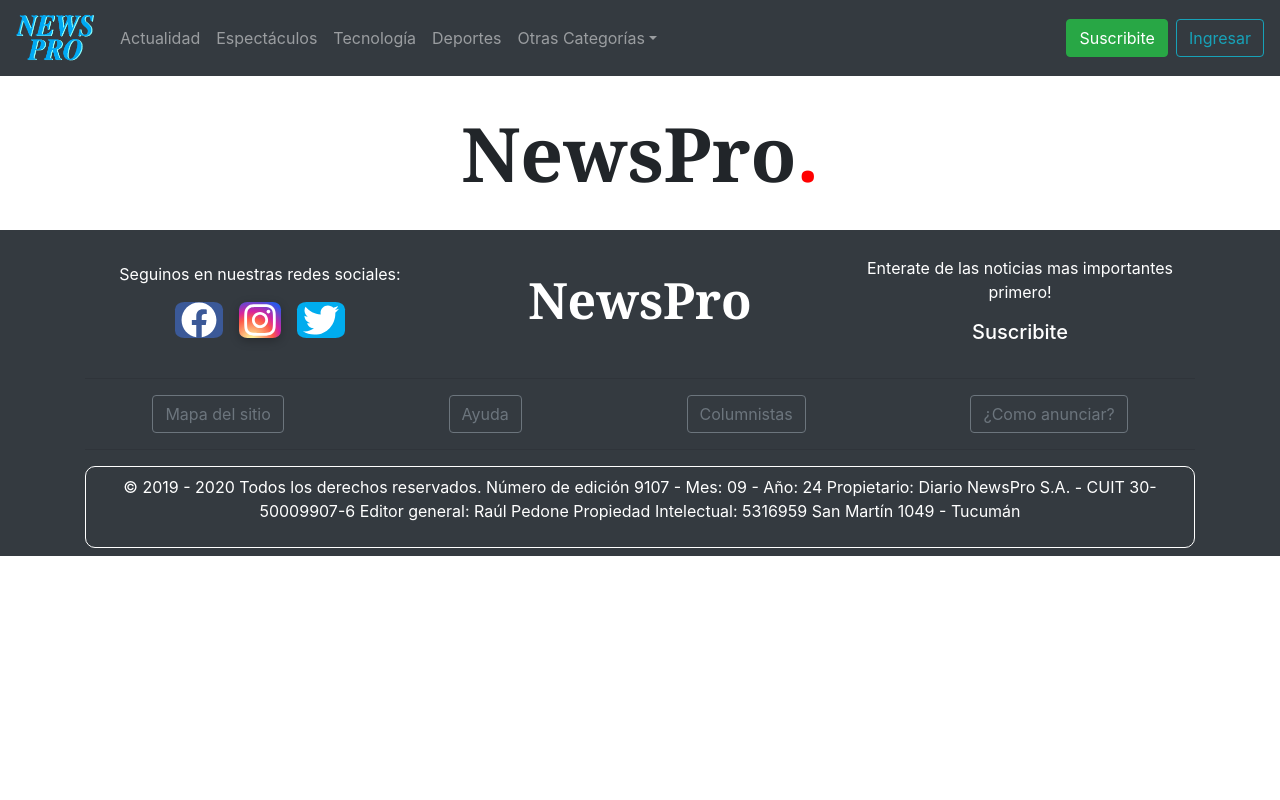
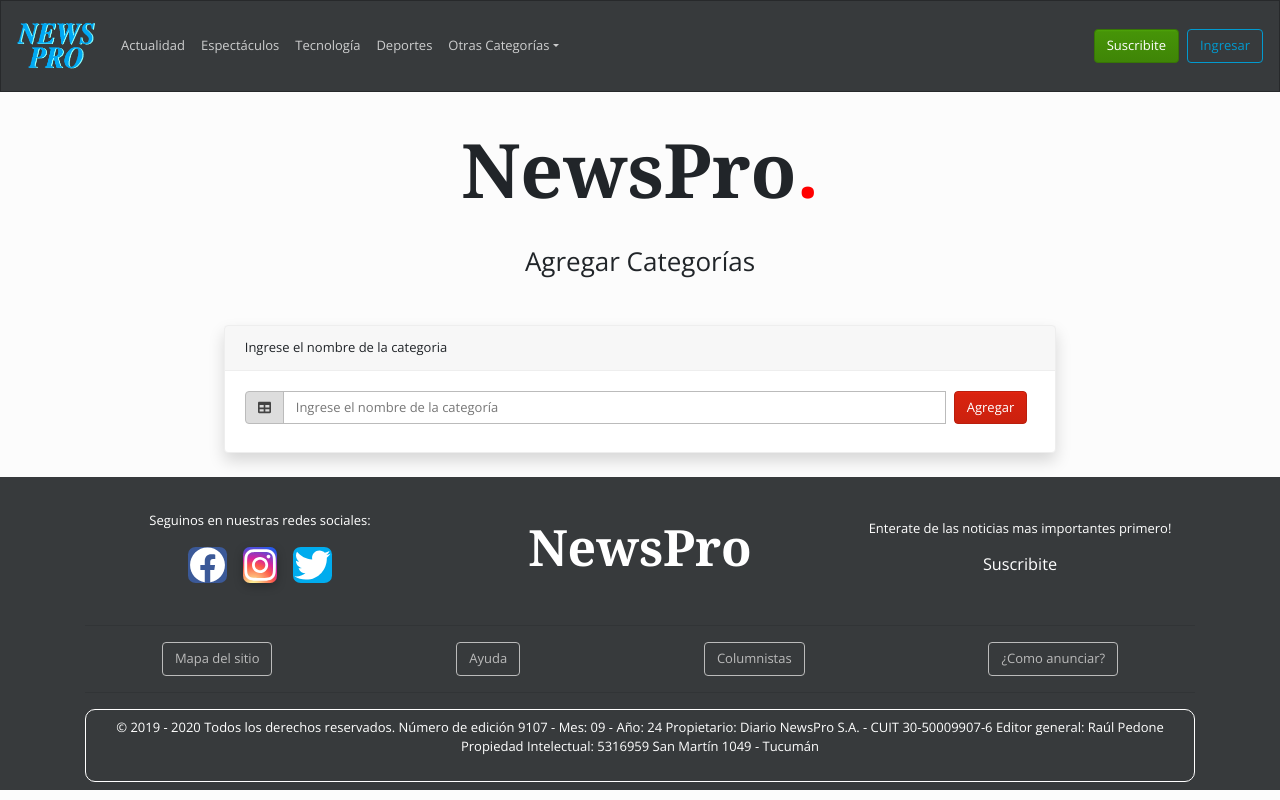
Before and after one commit to MChanoM/ProyectoFinal, a React (Create React App) app: page /categoria/nueva in a window 1280 px wide. Built offline with nearby package versions, Linux system fonts and the light colour scheme.

Commit message:
se agregó el maquetado de agregar Categoria

```diff
--- a/src/App.js
+++ b/src/App.js
@@ -1,8 +1,9 @@
 import React from 'react';
 import './App.css';
-import 'bootstrap/dist/css/bootstrap.min.css';
+import './bootstrap.min.css';
 import PaginaInicio from './components/principal/PaginaInicio';
 import AgregarNoticia from './components/abm/abmNoticias/AgregarNoticia';
+import AgregarCategoria from './components/abm/abmCategorias/AgregarCategoria';
 import Header from './components/common/Header';
 import Footer from './components/common/Footer';
 import { BrowserRouter as Router, Switch, Route } from "react-router-dom";
@@ -19,6 +20,9 @@
           <AgregarNoticia
           ></AgregarNoticia>
         </Route>
+        <Route exact path="/categoria/nueva">
+          <AgregarCategoria></AgregarCategoria>
+        </Route>
       </Switch>
       <Footer></Footer>
     </Router>
--- a/src/components/abm/abmCategorias/AgregarCategoria.js
+++ b/src/components/abm/abmCategorias/AgregarCategoria.js
@@ -1,11 +1,41 @@
-import React from 'react';
+import React from "react";
+import Container from "react-bootstrap/Container";
+import Card from "react-bootstrap/Card";
+import Button from "react-bootstrap/Button";
+import Form from "react-bootstrap/Form";
+import InputGroup from "react-bootstrap/InputGroup";
+import { FontAwesomeIcon } from "@fortawesome/react-fontawesome";
+import { faTable } from "@fortawesome/free-solid-svg-icons";
 
 const AgregarNoticia = () => {
-    return (
-        <div>
-            <h1>esto es agregar categoria</h1>
-        </div>
-    );
+  return (
+    <Container>
+      <h2 className="text-center my-4">Agregar Categorías</h2>
+      <div className="d-flex justify-content-center">
+        <Card className="my-4 w-75 shadow">
+          <Card.Header className="text-left">Ingrese el nombre de la categoria</Card.Header>
+          <Form>
+            <Card.Body>
+              <InputGroup className="mb-2">
+                <InputGroup.Prepend>
+                  <InputGroup.Text>
+                    <FontAwesomeIcon icon={faTable} />
+                  </InputGroup.Text>
+                </InputGroup.Prepend>
+                <Form.Control
+                  type="text"
+                  placeholder="Ingrese el nombre de la categoría"
+                />
+                <Button className="mx-2" variant="primary">
+                  Agregar
+                </Button>
+              </InputGroup>
+            </Card.Body>
+          </Form>
+        </Card>
+      </div>
+    </Container>
+  );
 };
 
 export default AgregarNoticia;
--- a/src/components/abm/abmNoticias/AgregarNoticia.js
+++ b/src/components/abm/abmNoticias/AgregarNoticia.js
@@ -39,7 +39,7 @@
           <Form.Check
             type="switch"
             id="destaca"
-            value={noticiaDestacada}
+            checked={noticiaDestacada}
             label="Si"
             onChange={esDestacado}
           />
```
